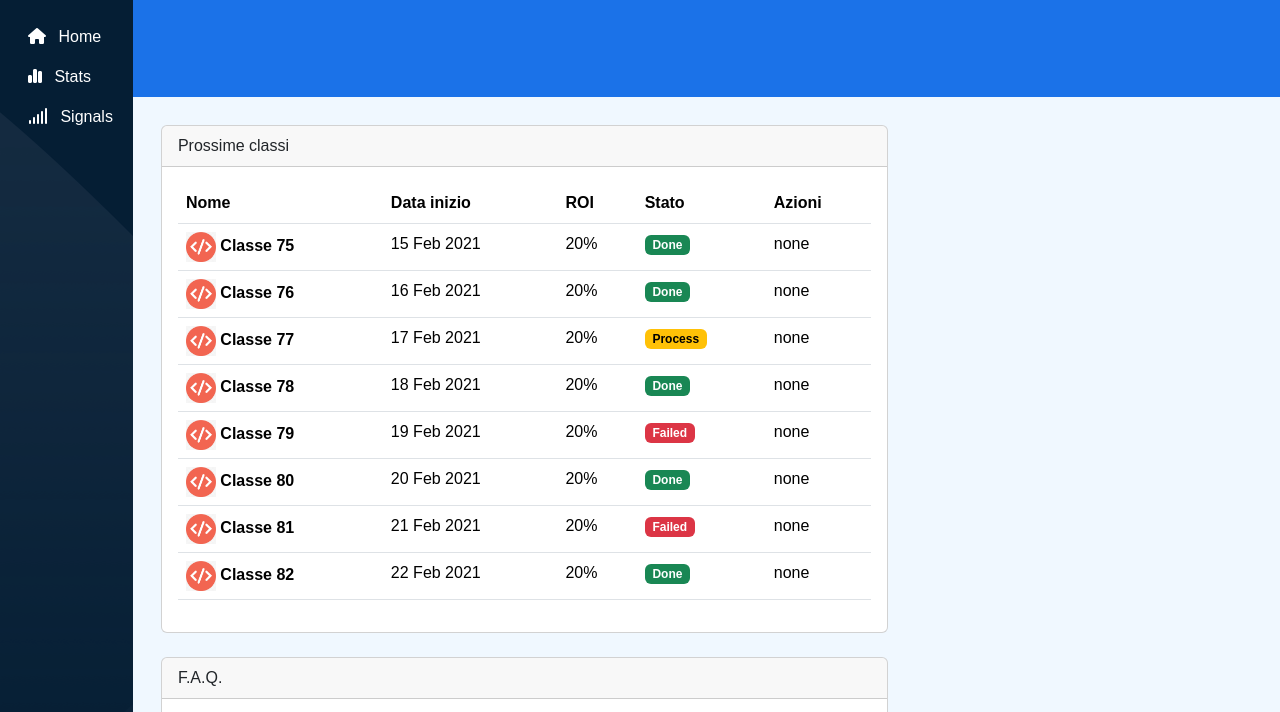
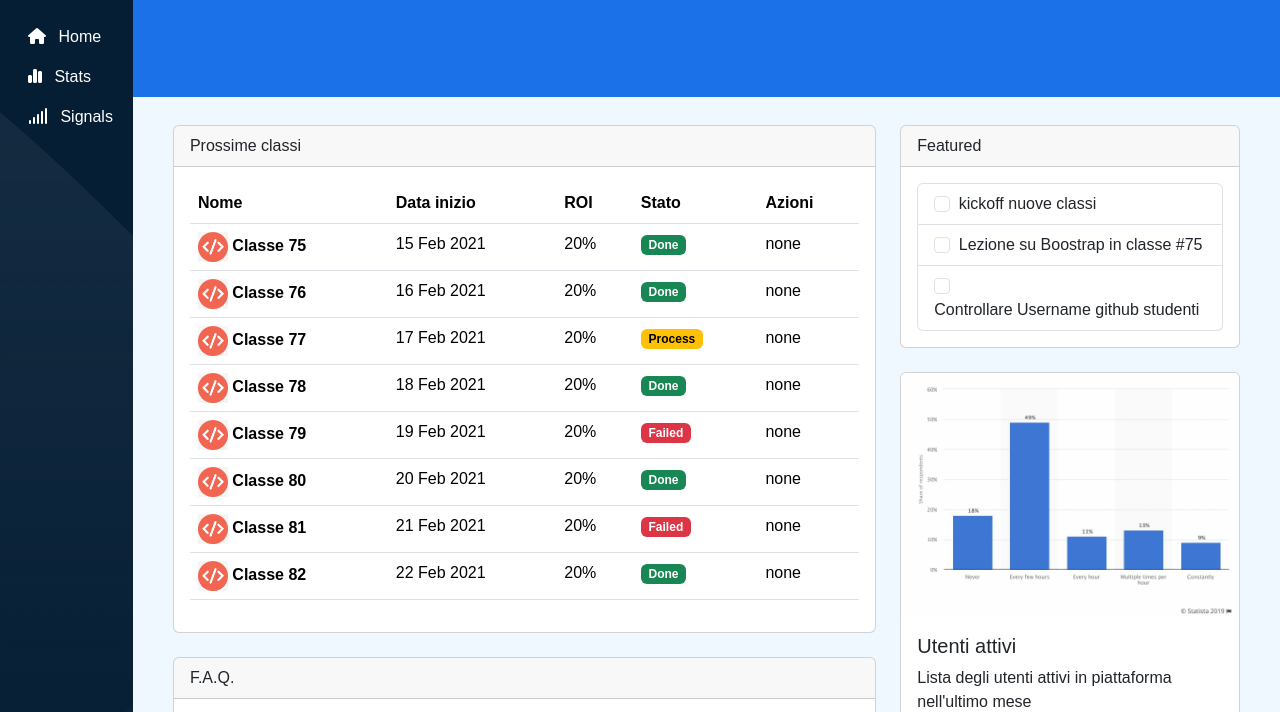
Before and after one commit to dieghino26/html-css-bootstrap-dashboard, a plain HTML site: page index.html in a window 1280 px wide. Shown: the part 83-795 px from the top of the page. Drawn offline with nearby package versions, Linux system fonts and the light colour scheme.

Commit message:
fixed cols

```diff
--- a/index.html
+++ b/index.html
@@ -62,8 +62,8 @@
         <!--main-content-->
         <main>
             <header class="main-header"></header>
-            <div class="row d-flex m-1">
-                <div class="p-4">
+            <div class="row d-flex m-1 p-4">
+
                 <div class="col-12 col-lg-8">
                     <div class="card mb-4">
                         <div class="card-header">
@@ -234,26 +234,23 @@
                         <div class="card-body">
                             <ul class="list-group">
                                 <li class="list-group-item">
-                                        <input class="form-check-input me-1" type="checkbox" value=""
-                                            id="firstCheckbox">
+                                    <input class="form-check-input me-1" type="checkbox" value="" id="firstCheckbox">
                                     <label class="form-check-label" for="firstCheckbox">kickoff nuove classi</label>
                                 </li>
                                 <li class="list-group-item">
-                                        <input class="form-check-input me-1" type="checkbox" value=""
-                                            id="secondCheckbox">
+                                    <input class="form-check-input me-1" type="checkbox" value="" id="secondCheckbox">
                                     <label class="form-check-label" for="secondCheckbox">Lezione su Boostrap in
                                         classe #75</label>
                                 </li>
                                 <li class="list-group-item">
-                                        <input class="form-check-input me-1" type="checkbox" value=""
-                                            id="thirdCheckbox">
+                                    <input class="form-check-input me-1" type="checkbox" value="" id="thirdCheckbox">
                                     <label class="form-check-label" for="thirdCheckbox">Controllare Username github
                                         studenti</label>
                                 </li>
                             </ul>
                         </div>
                     </div>
-                        <div class="card" style="width: 18rem;">
+                    <div class="card">
                         <img src="img/stats.jpeg" class="card-img-top" alt="...">
                         <div class="card-body">
                             <h5 class="card-title">Utenti attivi</h5>
@@ -269,7 +266,7 @@
                         </div>
                     </div>
                 </div>
-                </div>
+
             </div>
         </main>
     </div>
```
Lines whose indentation alone changed are shown as unchanged.
